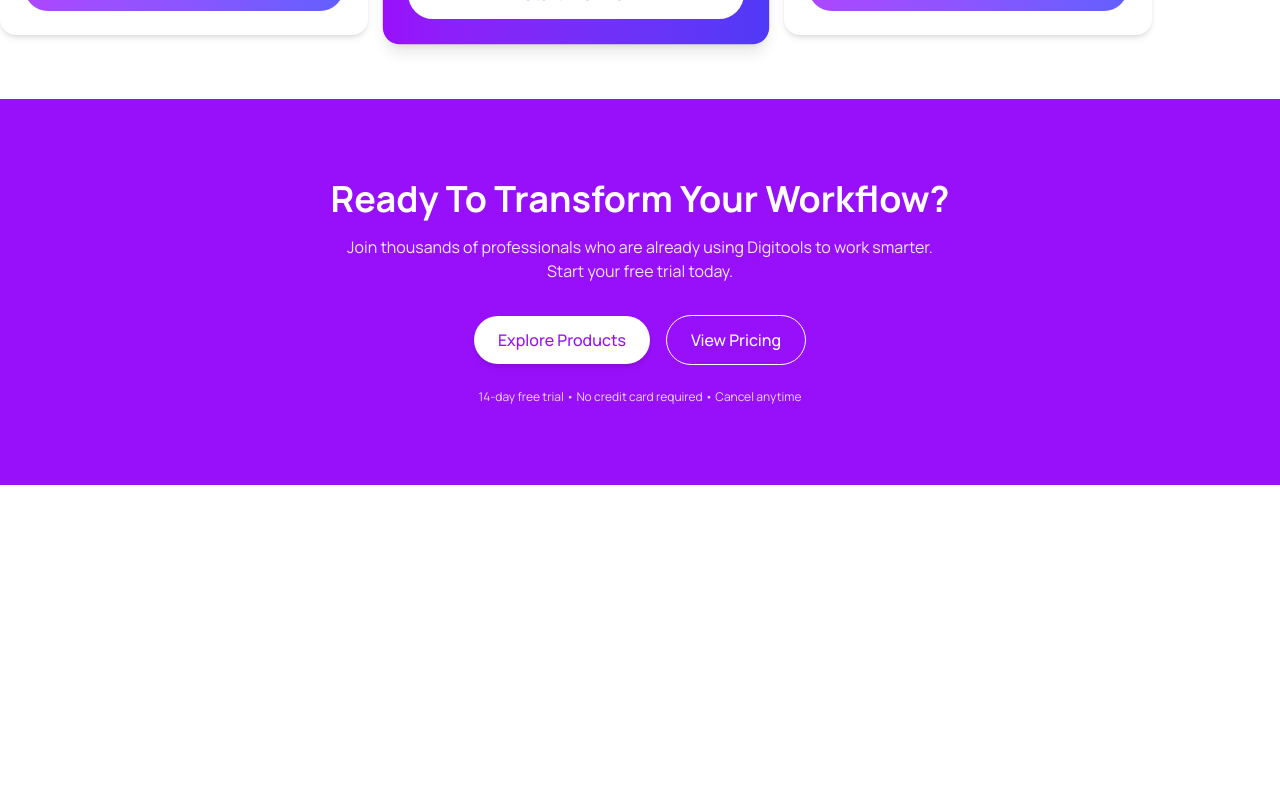
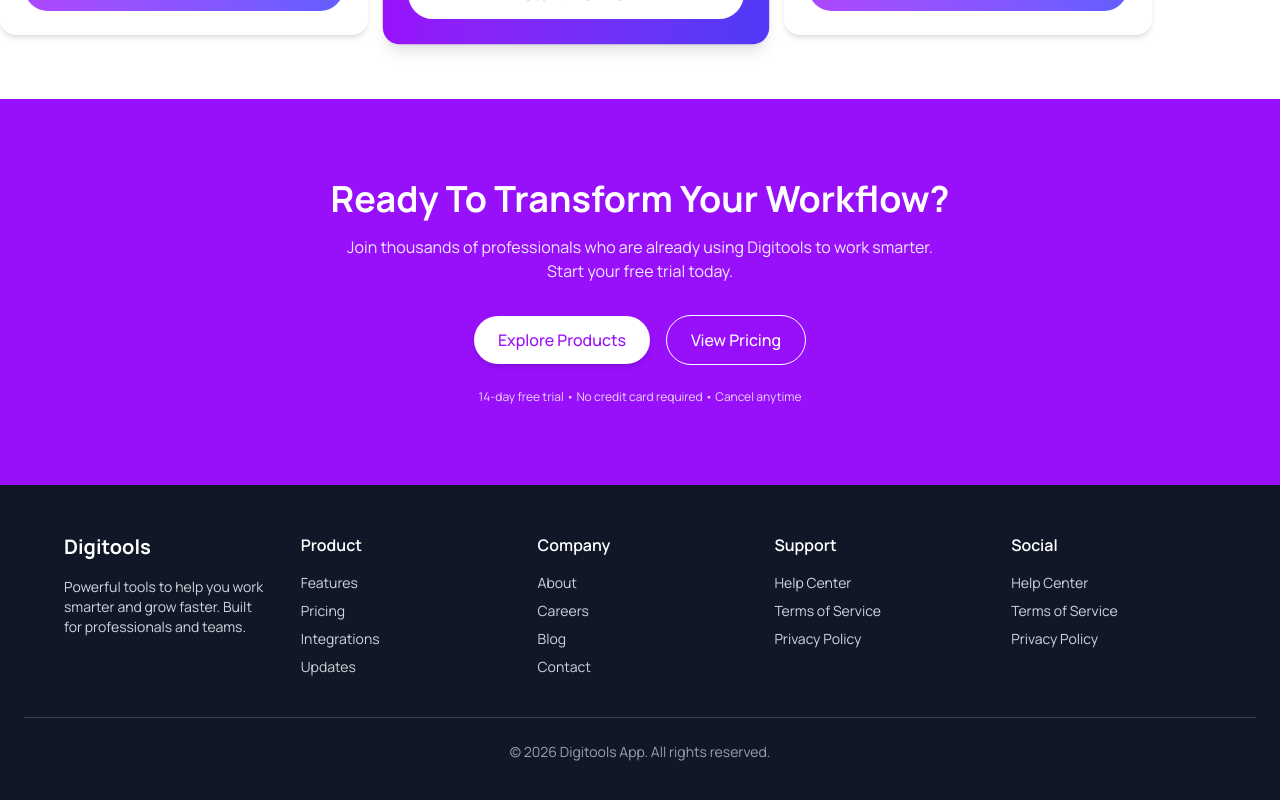
Before and after one commit to rshihab21/digitools-app, a React (Vite) app: page / in a window 1280 px wide. Shown: the part 3243-4043 px from the top of the page. Before the commit the page ends 3728 px from the top, so only its background shows below. Built offline with nearby package versions, Linux system fonts and the light colour scheme.

Commit message:
Design implement of footer section as per figma

```diff
--- a/src/App.jsx
+++ b/src/App.jsx
@@ -6,6 +6,7 @@
 import Steps from "./components/Steps/Steps"
 import PrisingTable from "./components/PrisingTable/PrisingTable"
 import CtaSection from "./components/CtaSection/CtaSection"
+import Footer from "./components/Footer/Footer"
 
 const fetchProduct = async () => {
   const res = await fetch("/products.json")
@@ -56,6 +57,7 @@
       <Steps/>
       <PrisingTable/>
       <CtaSection/>
+      <Footer/>
     </div>
   )
 }
--- /dev/null
+++ b/src/components/Footer/Footer.jsx
@@ -0,0 +1,60 @@
+import React from 'react'
+
+const Footer = () => {
+    return (
+        <footer className="bg-gray-900 text-gray-300 px-6 py-12">
+            <div className="max-w-6xl mx-auto grid md:grid-cols-5 gap-8">
+                <div>
+                    <h2 className="text-white text-xl font-bold mb-4">Digitools</h2>
+                    <p className="text-sm">
+                        Powerful tools to help you work smarter and grow faster. Built for professionals and teams.
+                    </p>
+                </div>
+
+                <div>
+                    <h3 className="text-white font-semibold mb-4">Product</h3>
+                    <ul className="space-y-2 text-sm">
+                        <li className="hover:text-white cursor-pointer">Features</li>
+                        <li className="hover:text-white cursor-pointer">Pricing</li>
+                        <li className="hover:text-white cursor-pointer">Integrations</li>
+                        <li className="hover:text-white cursor-pointer">Updates</li>
+                    </ul>
+                </div>
+
+                <div>
+                    <h3 className="text-white font-semibold mb-4">Company</h3>
+                    <ul className="space-y-2 text-sm">
+                        <li className="hover:text-white cursor-pointer">About</li>
+                        <li className="hover:text-white cursor-pointer">Careers</li>
+                        <li className="hover:text-white cursor-pointer">Blog</li>
+                        <li className="hover:text-white cursor-pointer">Contact</li>
+                    </ul>
+                </div>
+                <div>
+                    <h3 className="text-white font-semibold mb-4">Support</h3>
+                    <ul className="space-y-2 text-sm">
+                        <li className="hover:text-white cursor-pointer">Help Center</li>
+                        <li className="hover:text-white cursor-pointer">Terms of Service</li>
+                        <li className="hover:text-white cursor-pointer">Privacy Policy</li>
+                    </ul>
+                </div>
+                <div>
+                    <h3 className="text-white font-semibold mb-4">Social</h3>
+                    <ul className="space-y-2 text-sm">
+                        <li className="hover:text-white cursor-pointer">Help Center</li>
+                        <li className="hover:text-white cursor-pointer">Terms of Service</li>
+                        <li className="hover:text-white cursor-pointer">Privacy Policy</li>
+                    </ul>
+                </div>
+
+            </div>
+
+            {/* Bottom */}
+            <div className="border-t border-gray-700 mt-10 pt-6 text-center text-sm text-gray-400">
+                © {new Date().getFullYear()} Digitools App. All rights reserved.
+            </div>
+        </footer>
+    )
+}
+
+export default Footer
```
